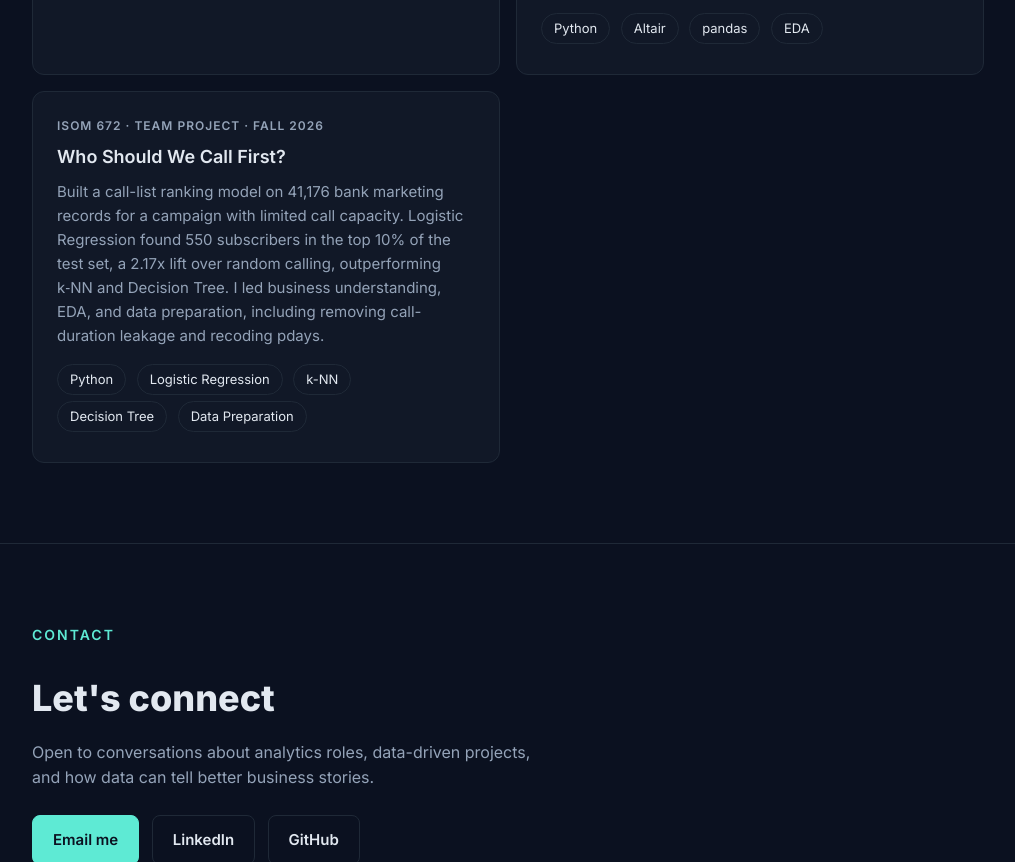
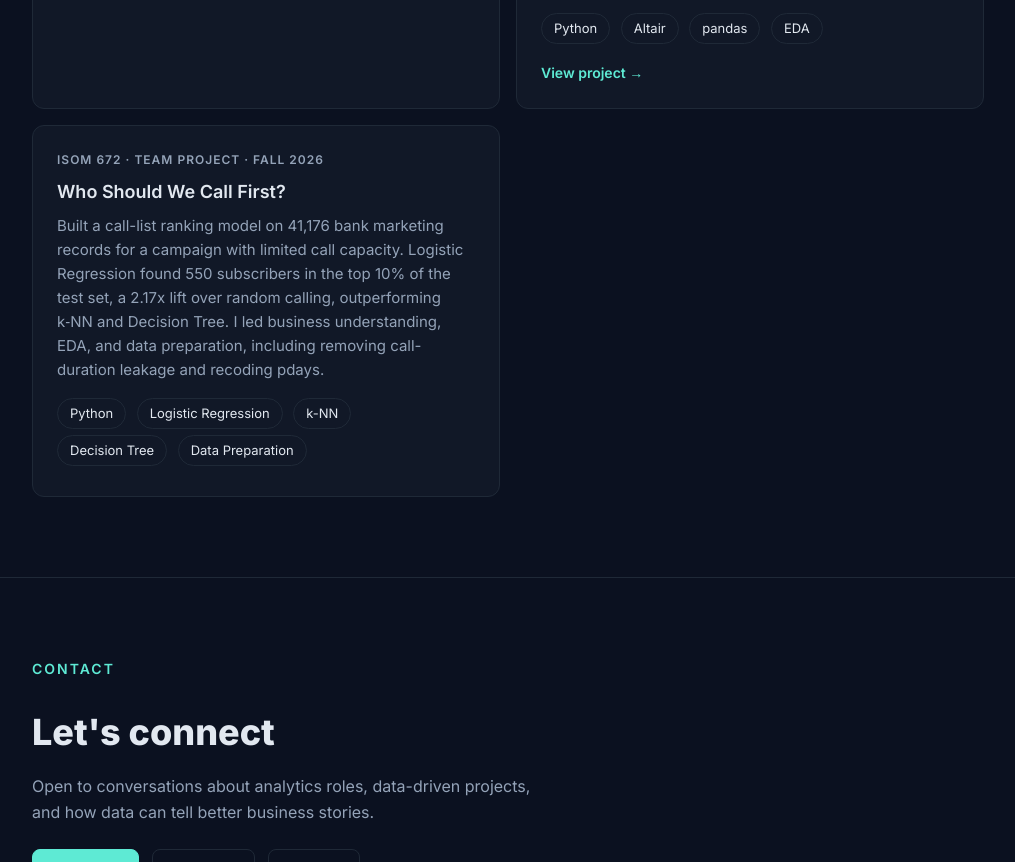
Before and after one commit to yerimmo/yerimmo.github.io, a plain HTML site: page index.html in a window 1280 px wide. Shown: the part 2410-3272 px from the top of the page, without its empty margins (132-1147 px from the left). Drawn offline with Linux system fonts and the light colour scheme.

Commit message:
Link ISOM 675 project

```diff
--- a/index.html
+++ b/index.html
@@ -196,6 +196,19 @@
         color: var(--muted);
         font-size: 15px;
         margin-bottom: 16px;
+      }
+
+            .project-link {
+        display: block;
+        margin-top: 12px;
+        color: var(--accent);
+        font-size: 14px;
+        font-weight: 600;
+        text-decoration: none;
+      }
+
+      .project-link:hover {
+        text-decoration: underline;
       }
             .contact h2 {
         font-size: 36px;
@@ -450,6 +463,7 @@
             <span class="chip">Altair</span>
             <span class="chip">pandas</span>
             <span class="chip">EDA</span>
+                        <a class="project-link" href="https://github.com/yerimmo/trust-in-automation-driving" target="_blank">View project &rarr;</a>
           </div>
 
           <div class="project">
```
